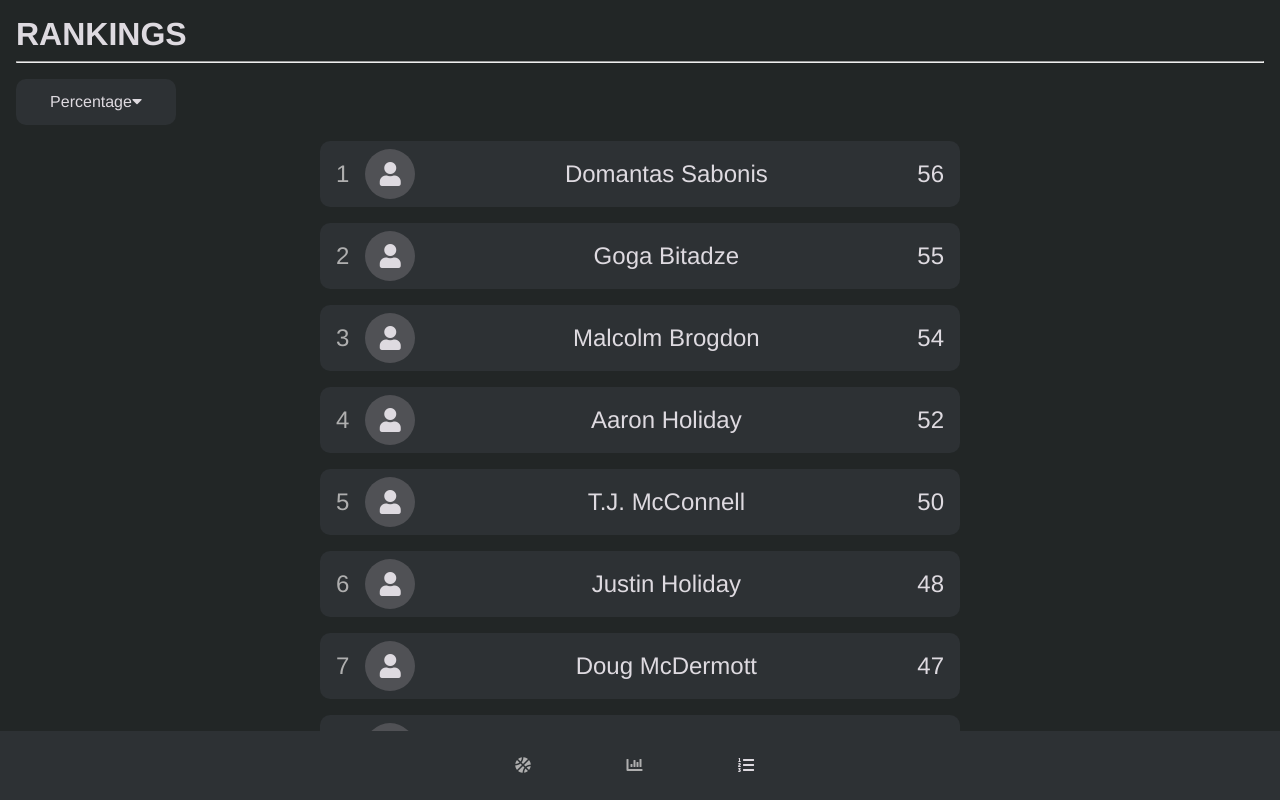
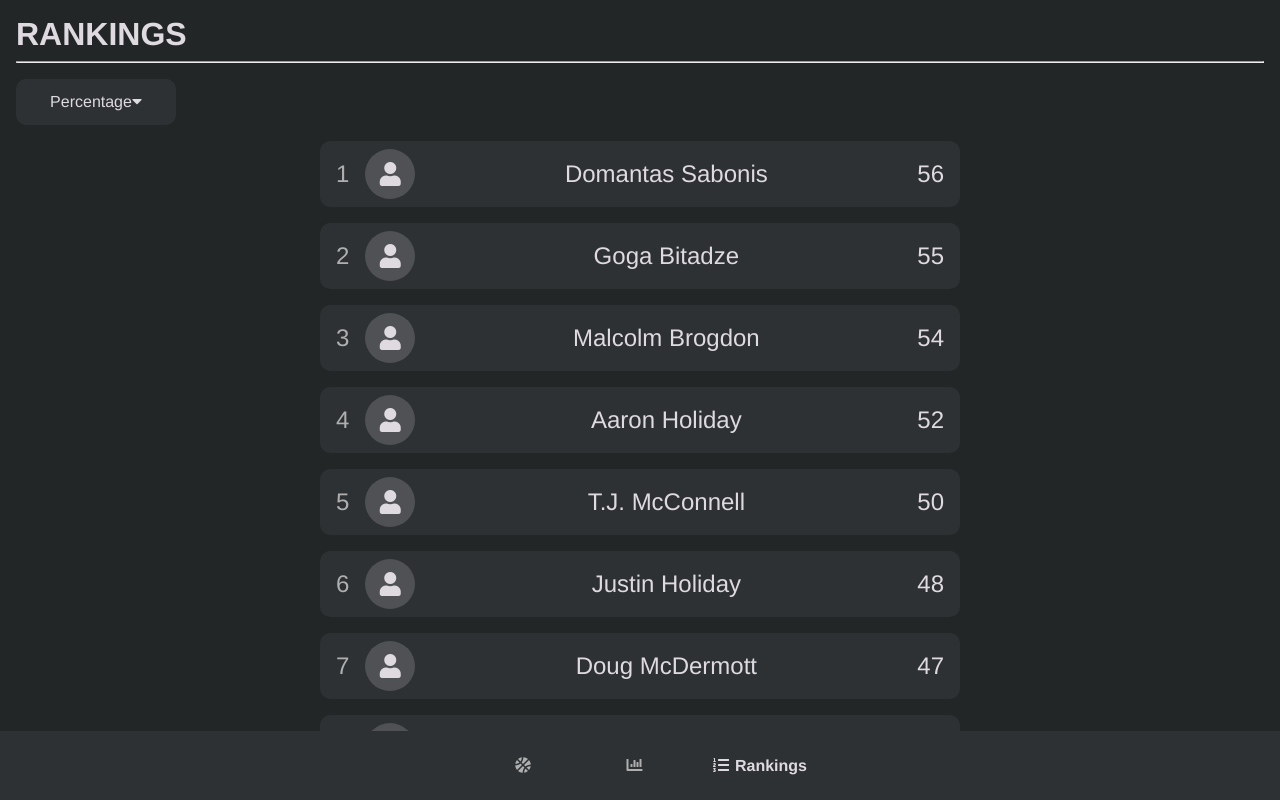
Before and after one commit to jaredami/shot-tracker, a React (Create React App) app: page /rankings in a window 1280 px wide. Built offline with nearby package versions, Linux system fonts and the light colour scheme.

Commit message:
Fix active nav item text disappearing

```diff
--- a/src/components/Nav.css
+++ b/src/components/Nav.css
@@ -49,23 +49,23 @@ nav a i {
   transition: 0.3s ease left;
 } */
 
-nav a:hover b {
+nav a.active b {
   top: 0;
 }
 
-nav a:hover i {
+nav a.active i {
   left: 0;
 }
 
-nav a:nth-child(1):hover ~ span {
+nav a:nth-child(1).active ~ span {
   left: 2.8rem;
 }
 
-nav a:nth-child(2):hover ~ span {
+nav a:nth-child(2).active ~ span {
   left: 10.4rem;
 }
 
-nav a:nth-child(3):hover ~ span {
+nav a:nth-child(3).active ~ span {
   left: 17.5rem;
 }
 
```
